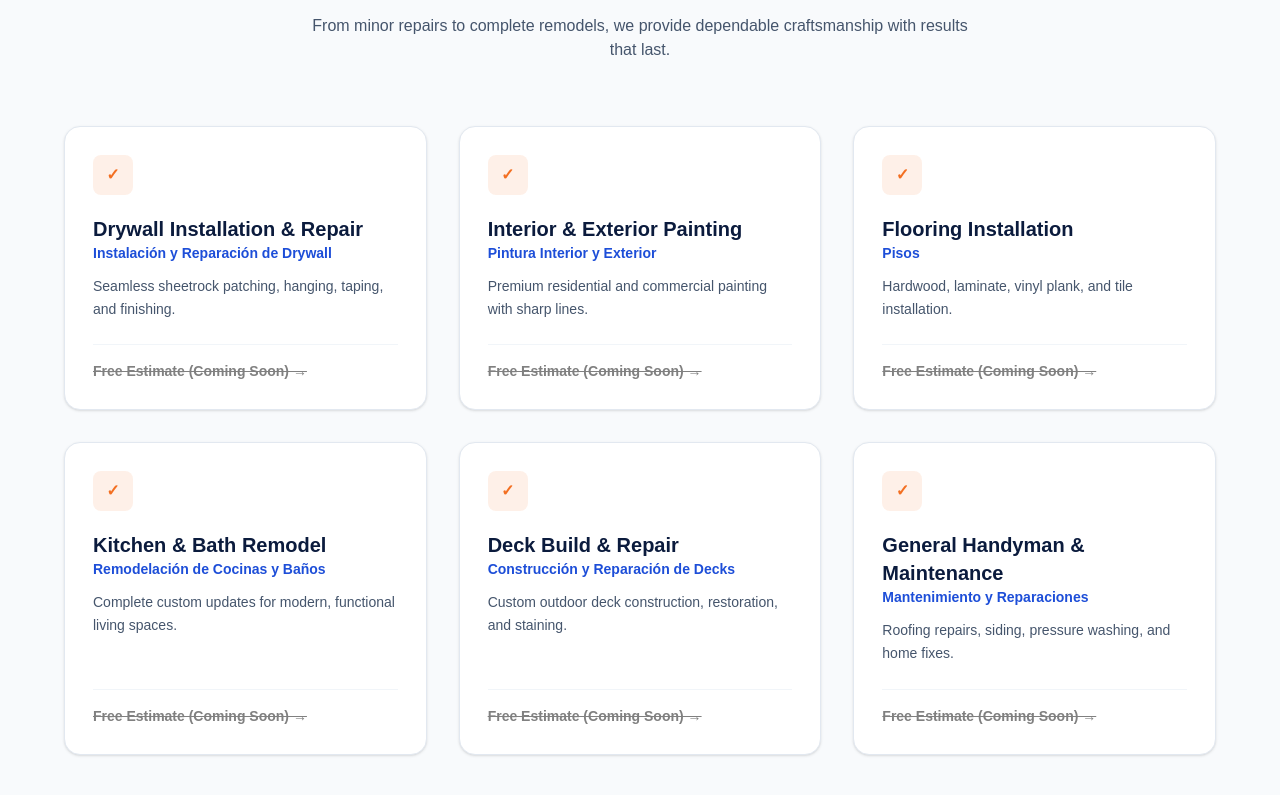
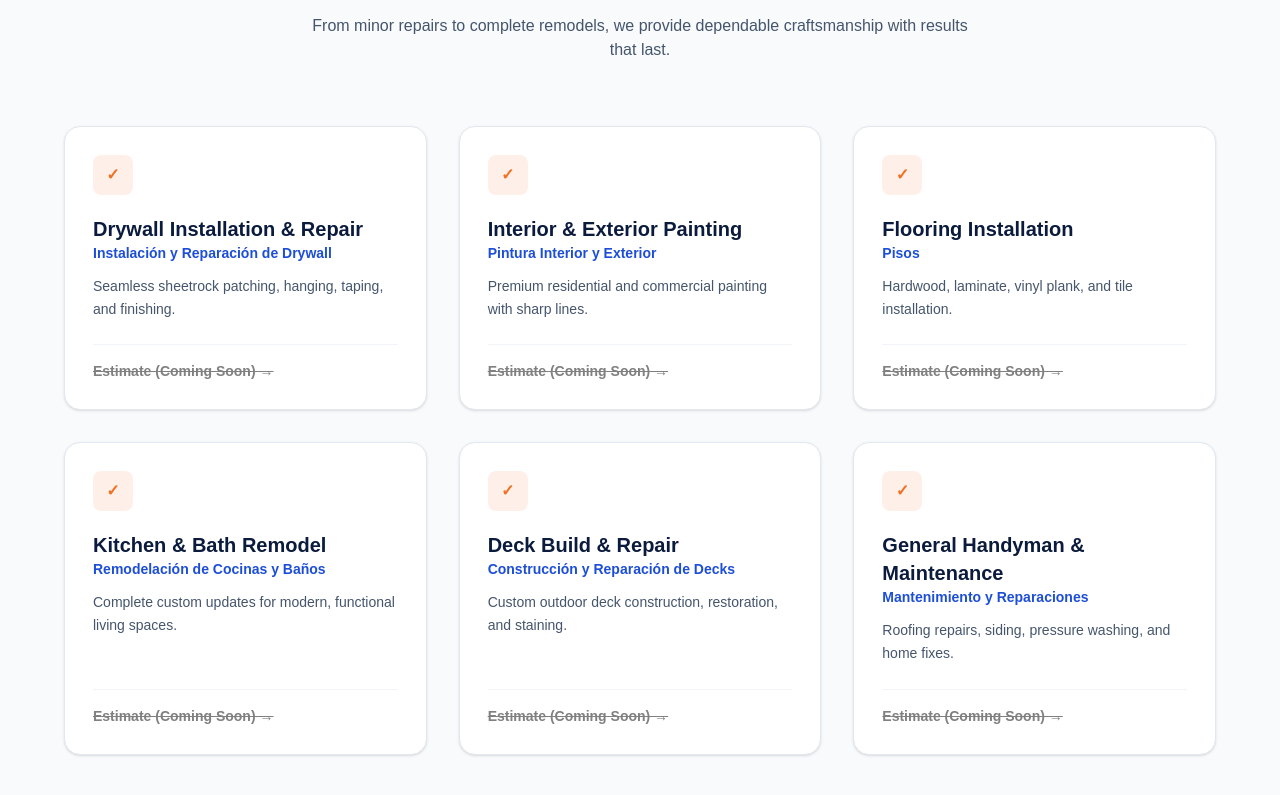
Before and after one commit to arcelda/febrillet-services, a Next.js app: page / in a window 1280 px wide. Shown: the part 1067-1862 px from the top of the page. Built offline with nearby package versions, Linux system fonts and the light colour scheme.

Commit message:
Sampling the unavailable class on Free estimates

```diff
--- a/src/components/ServicesGrid.tsx
+++ b/src/components/ServicesGrid.tsx
@@ -45,7 +45,7 @@ export const ServicesGrid = () => {
                   href="#contact"
                   className="text-sm font-bold text-brand-orange hover:text-orange-600 transition-colors inline-flex items-center gap-1 unavailable"
                 >
-                  Free Estimate (Coming Soon) &rarr;
+                  Estimate (Coming Soon) &rarr;
                 </a>
               </div>
             </div>
```
